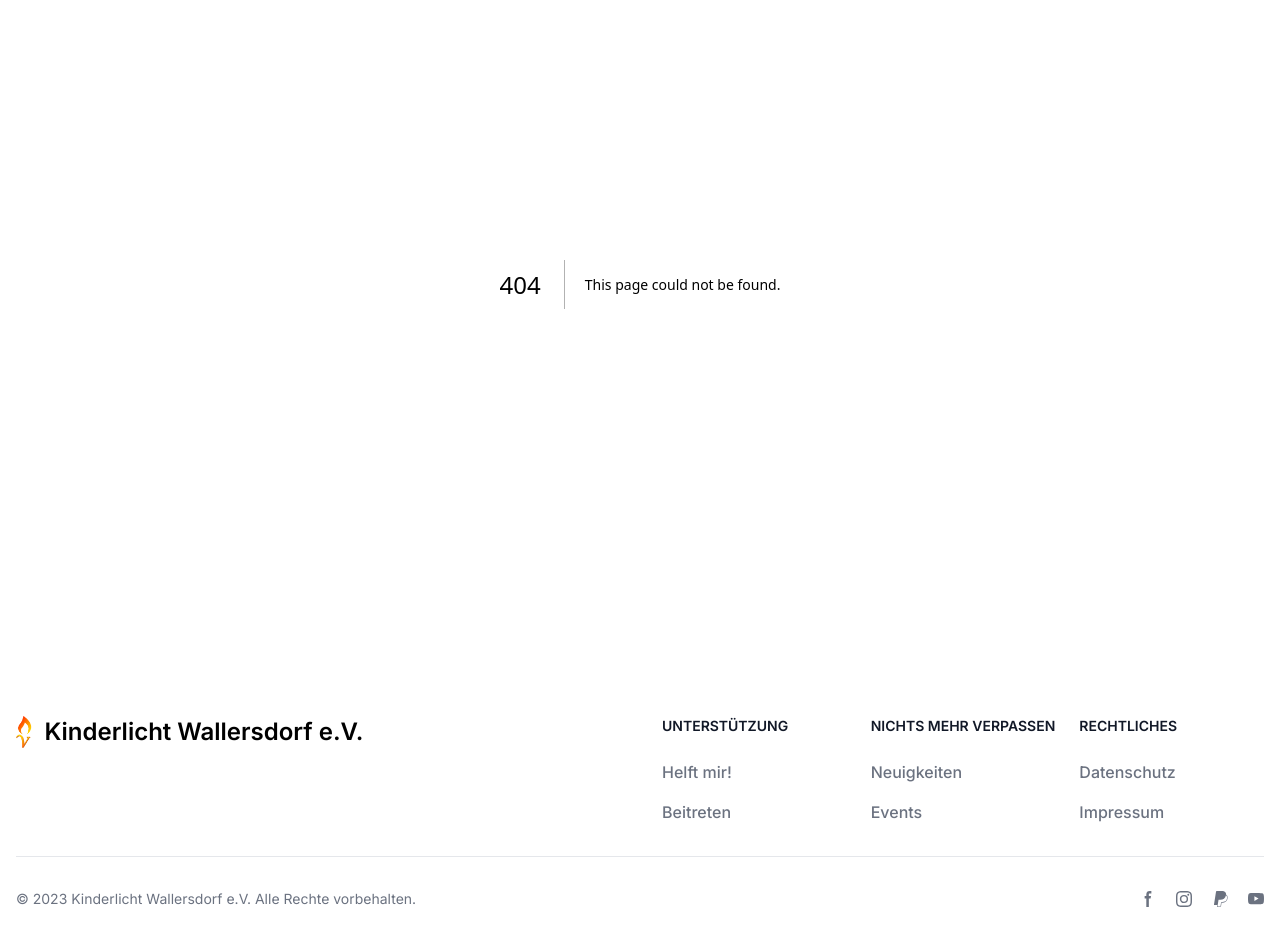
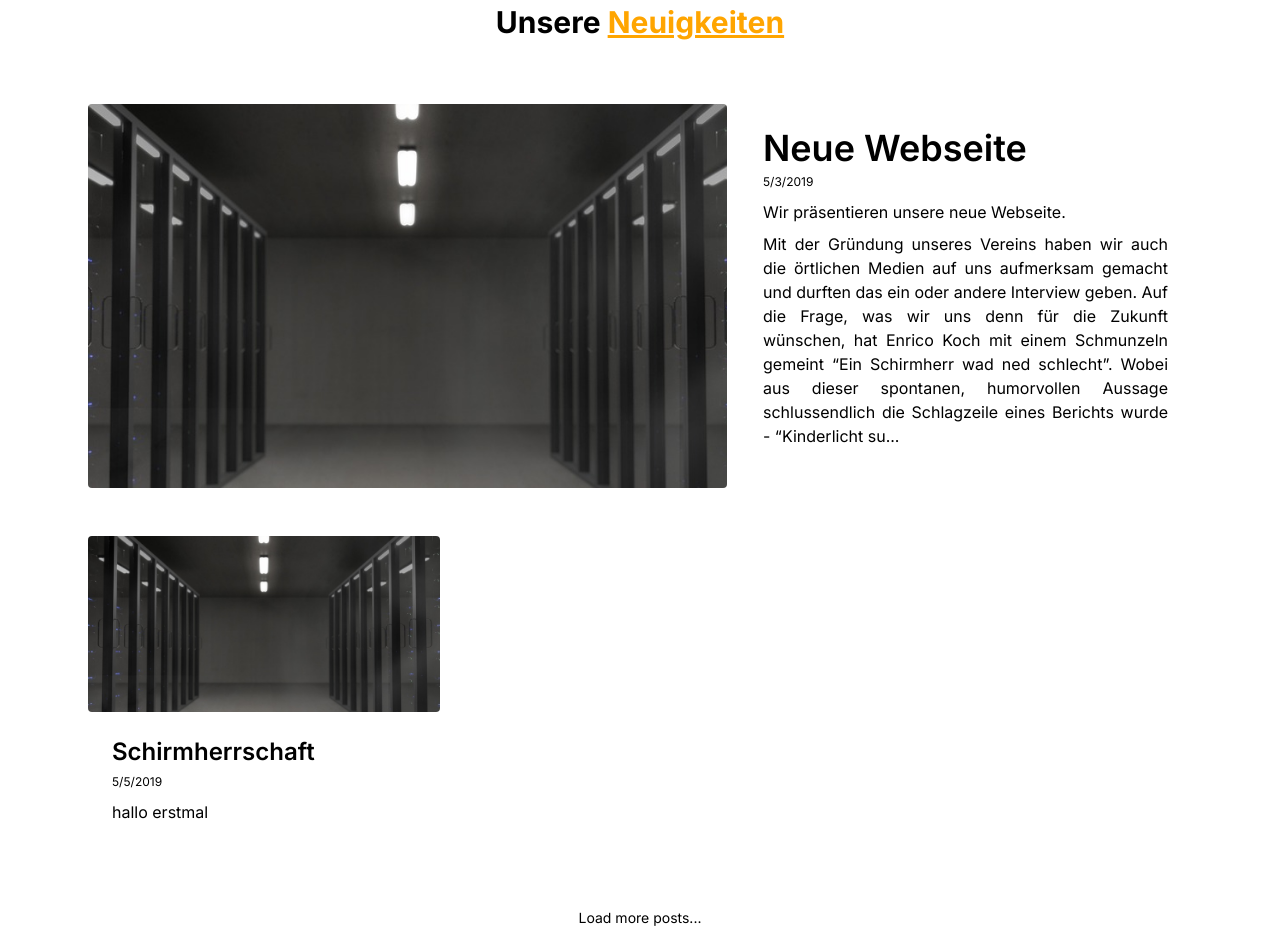
Before and after one commit to Kinderlicht/kinderlicht.github.io, a Next.js app: page /neues in a window 1280 px wide. Before the commit this address had no page. Shown: the part 220-1172 px from the top of the page. Built offline with nearby package versions, Linux system fonts and the light colour scheme.

Commit message:
Updated "neues" to use mock data

```diff
--- /dev/null
+++ b/app/neues/[slug]/page.tsx
@@ -0,0 +1,193 @@
+"use client";
+
+import Link from "next/link";
+import {
+  NewsItem,
+  news_data,
+  ConvertDate,
+  NewsItemLink,
+} from "@/app/_data/news";
+import { Author, authors } from "@/app/_data/authors";
+
+function countWords(str: string) {
+  return str.trim().split(/\s+/).length;
+}
+
+function RecommendedArticle(recommended: NewsItem) {
+  let link = NewsItemLink(recommended);
+
+  let minutes = Math.max(
+    1,
+    Math.floor(countWords(recommended["content"]) / 220)
+  );
+  let minutesText = "Minute";
+  if (minutes > 1) {
+    minutesText += "n";
+  }
+  return (
+    <article className="max-w-xs">
+      <Link href={link}>
+        <img
+          src={recommended["image"]}
+          className="mb-5 rounded-lg"
+          alt={recommended["heading"]}
+        ></img>
+      </Link>
+      <h2 className="mb-2 text-xl font-bold leading-tight text-gray-900 dark:text-white">
+        <a href="#">{recommended["heading"]}</a>
+      </h2>
+      <p
+        className="mb-4  text-gray-500 dark:text-gray-400"
+        dangerouslySetInnerHTML={{ __html: recommended["short"] }}
+      />
+      <a
+        href="#"
+        className="inline-flex items-center font-medium underline underline-offset-4 text-primary-600 dark:text-primary-500 hover:no-underline"
+      >
+        {minutes} {minutesText} Lesezeit
+      </a>
+    </article>
+  );
+}
+
+const Home = ({ params: { slug } }: { params: { slug: string } }) => {
+  const item = news_data.find((e) => e.slug == slug);
+  const author = item ? authors[item["author"]] : undefined;
+
+  return (
+    <>
+      {item === undefined ? (
+        <p>404</p>
+      ) : (
+        <>
+          <section>
+            <main className="pt-8 pb-16 lg:pt-16 lg:pb-24 bg-white dark:bg-gray-900 antialiased">
+              <div className="flex justify-between px-4 mx-auto max-w-screen-xl ">
+                <article className="mx-auto w-full max-w-2xl format format-sm sm:format-base lg:format-lg format-blue dark:format-invert">
+                  <header className="mb-4 lg:mb-6 not-format">
+                    {author && (
+                      <address className="flex items-center mb-6 not-italic">
+                        <div className="inline-flex items-center mr-3 text-sm text-gray-900 dark:text-white">
+                          <img
+                            className="mr-4 h-16 rounded-full"
+                            src={author.image}
+                            alt={author.name}
+                          ></img>
+                          <div>
+                            <a
+                              href="#"
+                              rel="author"
+                              className="text-xl font-bold text-gray-900 dark:text-white"
+                            >
+                              {author.name}
+                            </a>
+                            <p className="text-base text-gray-500 dark:text-gray-400">
+                              {author.description}
+                            </p>
+                            <p className="text-base text-gray-500 dark:text-gray-400">
+                              <time>{ConvertDate(item["date"])}</time>
+                            </p>
+                          </div>
+                        </div>
+                      </address>
+                    )}
+                    <h1 className="mb-4 text-3xl font-extrabold leading-tight text-gray-900 lg:mb-6 lg:text-4xl dark:text-white">
+                      {item["heading"]}
+                    </h1>
+                  </header>
+                  <img
+                    src={item["image"]}
+                    alt=""
+                    className="object-cover w-full h-64 mb-8 rounded sm:h-96 lg:col-span-7 dark:bg-gray-500"
+                  />
+                  <p
+                    className="text-justify"
+                    dangerouslySetInnerHTML={{ __html: item["content"] }}
+                  />
+                </article>
+              </div>
+            </main>
+
+            {/* <aside
+              aria-label="Empfohlene Artikel"
+              className="py-8 lg:py-24 bg-gray-50 dark:bg-gray-800"
+            >
+              <div className="px-4 mx-auto max-w-screen-xl">
+                <h2 className="mb-8 text-2xl font-bold text-gray-900 dark:text-white">
+                  Empfohlene Artikel basierend auf diesem Artikel
+                </h2>
+                <div className="grid gap-12 sm:grid-cols-2 lg:grid-cols-4">
+                  {recommended.map((entry) => RecommendedArticle(entry))}
+                </div>
+              </div>
+            </aside> */}
+          </section>
+        </>
+      )}
+    </>
+  );
+};
+
+export default Home;
+
+// export default function Home() {
+//   const router = useRouter();
+//   const id = router.query.slug;
+
+//   let show = null;
+//   let error = [];
+//   for (let entry of news_data) {
+//     let entry_id =
+//       entry["date"].join("-") +
+//       "-" +
+//       entry["heading"].replace(" ", "-");
+//     if (entry_id == id) {
+//       show = entry;
+//       break;
+//     }
+//     if (error.length < 4) {
+//       error.push(entry);
+//     }
+//   }
+//   if (show == null) {
+//     return (
+//       <div>
+//         <aside
+//           aria-label="Empfohlene Artikel"
+//           className="py-8 lg:py-24 bg-gray-50 dark:bg-gray-800"
+//         >
+//           <div className="px-4 mx-auto max-w-screen-xl">
+//             <h2 className="mb-8 text-2xl font-bold text-gray-900 dark:text-white">
+//               Wir haben den Artikel leider nicht gefunden, versuchs doch mal
+//               mit...
+//             </h2>
+//             <div className="grid gap-12 sm:grid-cols-2 lg:grid-cols-4">
+//               {error.map((entry) => RecommendedArticle(entry))}
+//             </div>
+//           </div>
+//         </aside>
+//       </div>
+//     );
+//   }
+//   let author = authors[show["author"]];
+//   let entries = [];
+//   for (let i = 0; i < data.length; i++) {
+//     let entry = data[i];
+//     if (entry == show) {
+//       continue;
+//     }
+//     const intersection = show["keywords"].filter((value) =>
+//       entry["keywords"].includes(value)
+//     );
+//     entries.push([i, intersection.length]);
+//   }
+//   entries.sort((a, b) => b[1] - a[1]);
+//   let recommended = [];
+//   for (let i = 0; i < Math.min(4, entries.length); i++) {
+//     recommended.push(data[entries[i][0]]);
+//   }
+
+//   return (
+//
+//   );
+// }
--- /dev/null
+++ b/app/neues/page.tsx
@@ -0,0 +1,91 @@
+import Link from "next/link";
+import {
+  NewsItem,
+  news_data,
+  NewsItemLink,
+  ConvertDate,
+} from "@/app/_data/news";
+
+function NewsEntry(news: NewsItem, index: number) {
+  const link = NewsItemLink(news);
+
+  return (
+    <Link
+      rel="noopener noreferrer"
+      href={link}
+      className="max-w-sm mx-auto group hover:no-underline focus:no-underline dark:bg-gray-900"
+      key={index}
+    >
+      <img
+        role="presentation"
+        className="object-cover w-full rounded h-44 dark:bg-gray-500"
+        src={news["image"]}
+      />
+      <div className="p-6 space-y-2">
+        <h3 className="text-2xl font-semibold group-hover:underline group-focus:underline">
+          {news["heading"]}
+        </h3>
+        <span className="text-xs dark:text-gray-400">
+          {ConvertDate(news["date"])}
+        </span>
+        <p dangerouslySetInnerHTML={{ __html: news["short"] }} />
+      </div>
+    </Link>
+  );
+}
+
+function TopEntry(news: NewsItem) {
+  let link = NewsItemLink(news);
+  return (
+    <Link
+      rel="noopener noreferrer"
+      href={link}
+      className="block max-w-sm gap-3 mx-auto sm:max-w-full group hover:no-underline focus:no-underline lg:grid lg:grid-cols-12 dark:bg-gray-900"
+    >
+      <img
+        src={news["image"]}
+        alt=""
+        className="object-cover w-full h-64 rounded sm:h-96 lg:col-span-7 dark:bg-gray-500"
+      />
+      <div className="p-6 space-y-2 lg:col-span-5">
+        <h3 className="text-2xl font-semibold sm:text-4xl group-hover:underline group-focus:underline">
+          {news["heading"]}
+        </h3>
+        <span className="text-xs dark:text-gray-400">
+          {ConvertDate(news["date"])}
+        </span>
+        <p dangerouslySetInnerHTML={{ __html: news["short"] }} />
+        <p className="text-justify">
+          {news["content"].replace(/<[^>]*>/g, "").substring(0, 400) + "..."}
+        </p>
+      </div>
+    </Link>
+  );
+}
+
+export default function Home() {
+  let recent = news_data[0];
+  let remaining = news_data.slice(1);
+  return (
+    <section className="dark:bg-gray-800 dark:text-gray-100 my-24">
+      <div className="container max-w-6xl p-6 mx-auto space-y-6 sm:space-y-12">
+        <h2 className="mb-16 text-3xl font-bold text-center">
+          Unsere{" "}
+          <u className="text-primary dark:text-primary-40">Neuigkeiten</u>
+        </h2>
+        {TopEntry(recent)}
+        <div className="grid justify-center grid-cols-1 gap-6 sm:grid-cols-2 lg:grid-cols-3">
+          {remaining.map((entry, index) => NewsEntry(entry, index))}
+        </div>
+        <div className="flex justify-center">
+          <button
+            type="button"
+            className="px-6 py-3 text-sm rounded-md hover:underline dark:bg-gray-900 dark:text-gray-400"
+          >
+            Load more posts...
+          </button>
+        </div>
+      </div>
+    </section>
+  );
+}
```
